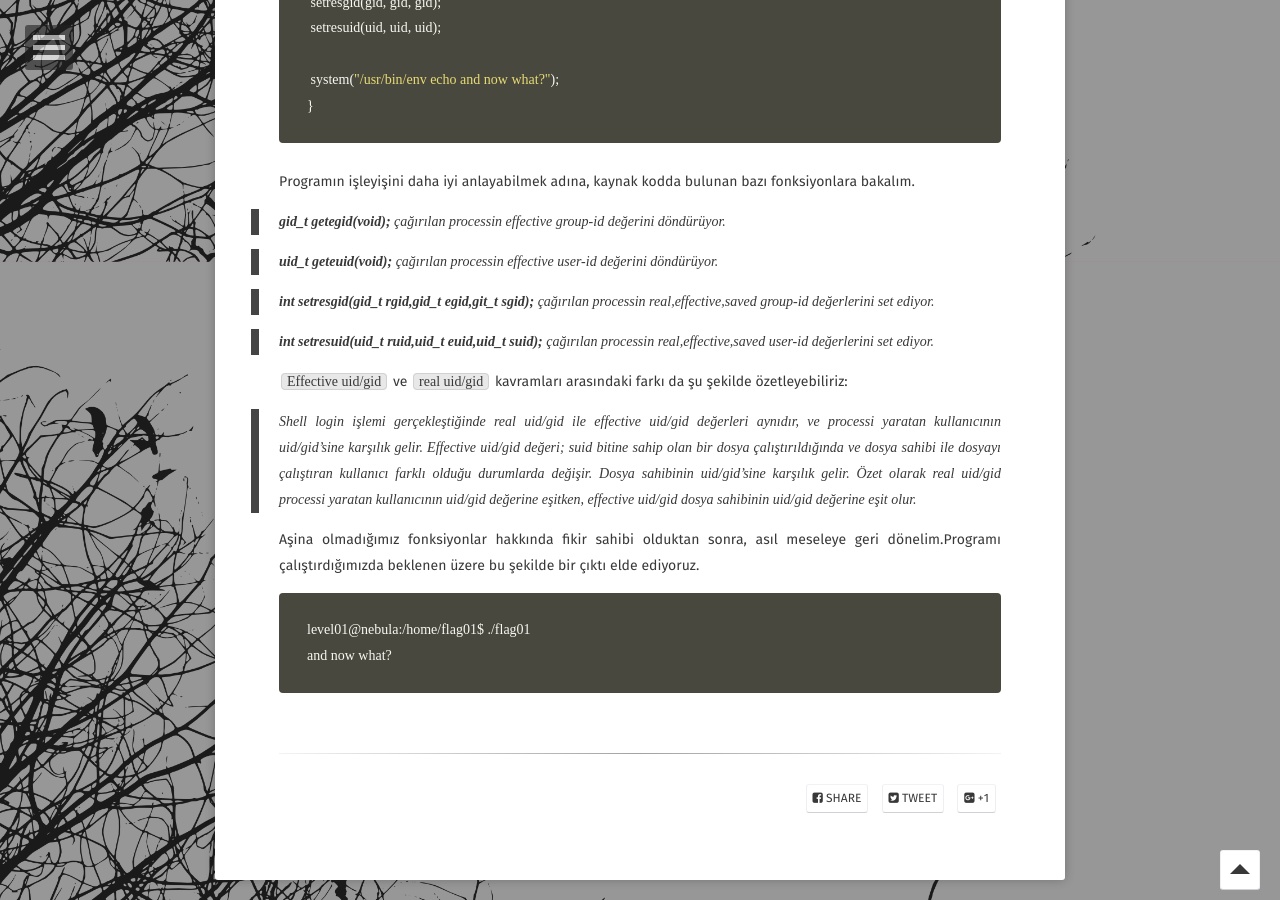
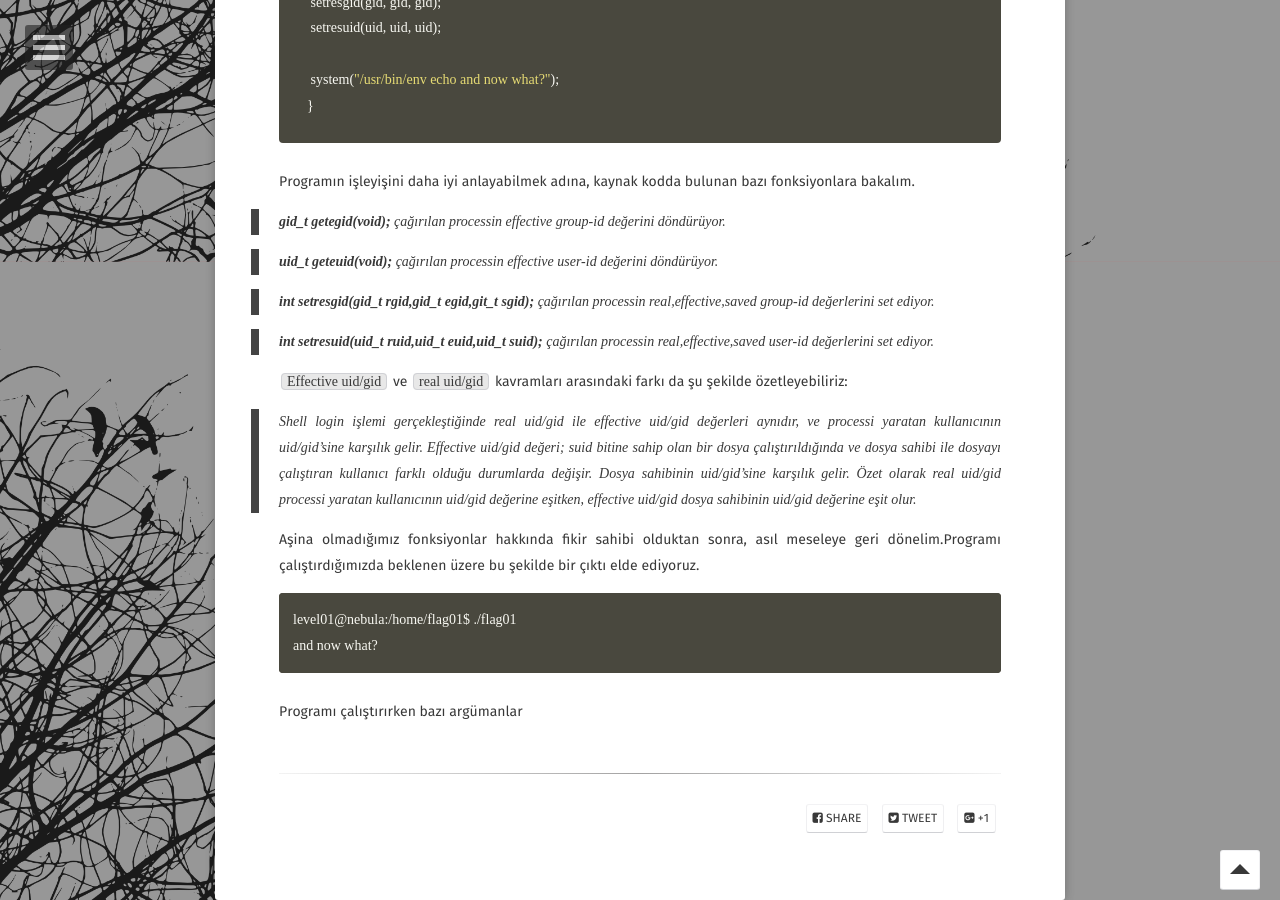
Before and after one commit to burcudemiralp/burcudemiralp.github.io, a Jekyll site: the page built from _posts/2018-02-23-nebula-writeup.md, in a window 1280 px wide and 900 px high, scrolled down 1538 px. Built offline with Jekyll 4.4.1, drawn with Linux system fonts in a browser that asks for light colours; some web fonts are replaced.

Commit message:
Update 2018-02-23-nebula-writeup.md

```diff
--- a/_posts/2018-02-23-nebula-writeup.md
+++ b/_posts/2018-02-23-nebula-writeup.md
@@ -72,7 +72,8 @@ Programın işleyişini daha iyi anlayabilmek adına, kaynak kodda bulunan bazı
 > Shell login işlemi gerçekleştiğinde real uid/gid  ile effective uid/gid değerleri aynıdır, ve processi yaratan kullanıcının uid/gid'sine karşılık gelir. Effective uid/gid değeri; suid bitine sahip olan bir dosya çalıştırıldığında ve dosya sahibi ile dosyayı çalıştıran kullanıcı farklı olduğu durumlarda değişir. Dosya sahibinin uid/gid'sine karşılık gelir. Özet olarak real uid/gid processi yaratan kullanıcının uid/gid değerine eşitken, effective uid/gid dosya sahibinin uid/gid değerine eşit olur.
 
 Aşina olmadığımız fonksiyonlar hakkında fikir sahibi olduktan sonra, asıl meseleye geri dönelim.Programı çalıştırdığımızda beklenen üzere bu şekilde bir çıktı elde ediyoruz.
-{% highlight sh %}
+{% raw %}
     level01@nebula:/home/flag01$ ./flag01
     and now what?
-{% endhighlight %}
+{% endraw %}
+Programı çalıştırırken bazı argümanlar
```
